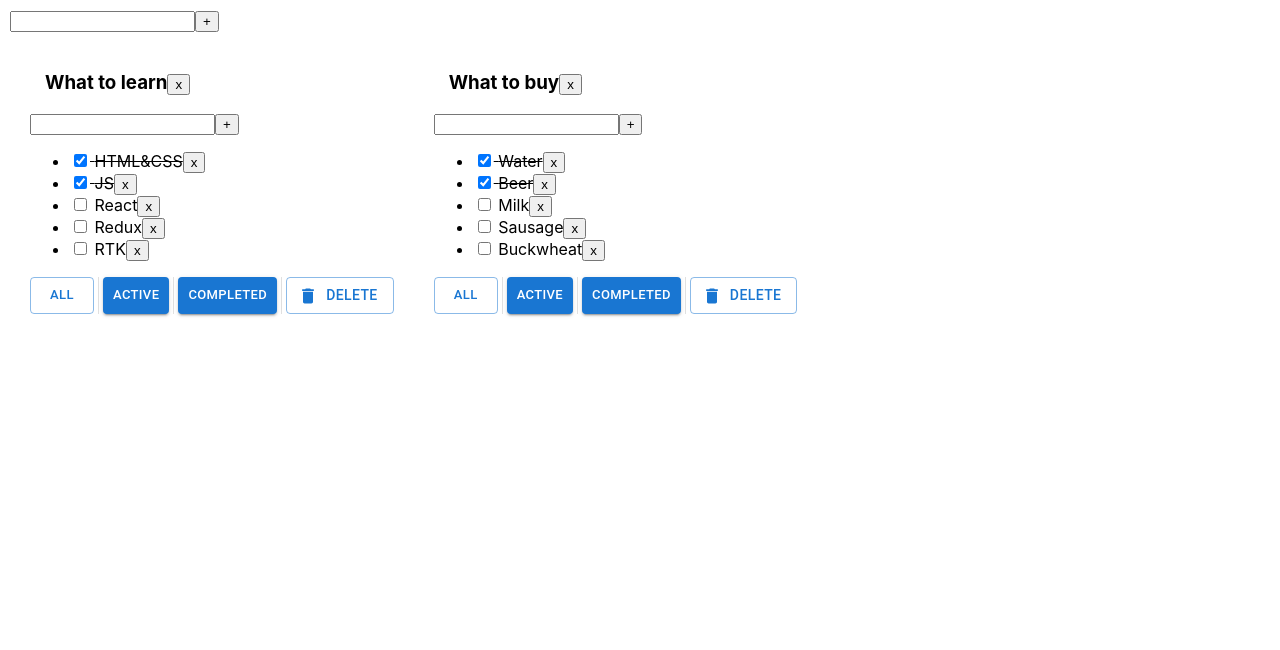
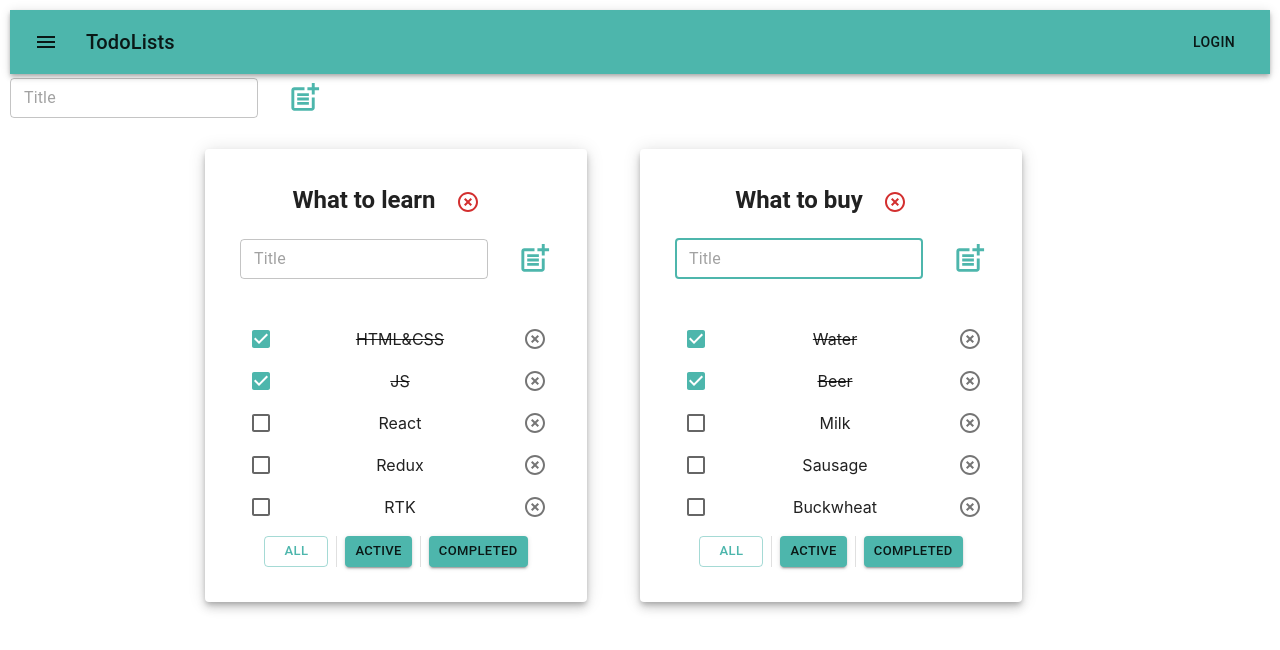
Before and after one commit to Maystrenko-Alex/Todolist, a React (Create React App) app: page / in a window 1280 px wide. Shown: the top 650 px of the page. Built offline with nearby package versions, Linux system fonts and the light colour scheme.

Commit message:
less07 materialUI

```diff
--- a/src/AddItemForm.tsx
+++ b/src/AddItemForm.tsx
@@ -1,3 +1,5 @@
+import { PostAdd } from '@mui/icons-material';
+import { Button, TextField } from '@mui/material';
 import React, { KeyboardEvent, ChangeEvent, useState } from 'react';
 
 type AddItemFormPropsType = {
@@ -27,16 +29,25 @@ export const AddItemForm = (props: AddItemFormPropsType) => {
   }
 
   return (
-    <div>
-      <input
+    <div className='addFormWrapper'>
+      <div className='inputAndButtonBlock'>
+        <TextField
+          size='small'
           className={error ? 'error' : 'notError'}
           autoFocus
+          placeholder='Title'
           value={title}
           onChange={onChangeValueInputHandler}
           onKeyPress={onKeyPressAddItem}
         />
-      <button onClick={addNewItemHandler}>+</button>
-      {error && <div className={'errorMessage'}>Title is required!</div>}
+        <Button
+          style={{paddingRight: '0px', justifyContent: 'flex-end'}}
+          onClick={addNewItemHandler}
+        >
+          <PostAdd fontSize='large' />
+        </Button>
+      </div>
+      {error && <div  className={'errorMessage'}>Title is required!</div>}
     </div>
   );
 };
--- a/src/App.css
+++ b/src/App.css
@@ -4,12 +4,14 @@
 }
 .todoWrapper {
   display: flex;
+  flex-wrap: nowrap;
 }
 .wrapper {
-  margin: 20px;
+  margin: 30px;
 }
-.wrapper h3 {
-  padding-left: 15px;
+.wrapper h5 {
+  padding-bottom: 15px;
+  font-weight: 600;
 }
 .isDone {
   text-decoration: line-through;
@@ -20,13 +22,13 @@
   background-color: rgb(45, 142, 239);
   font-weight: 500;
 }
+.colorBtn{
+  color: green;
+}
 
 .btnBlock {
   display: flex;
-  justify-content: space-around;
-}
-.btnBlock button {
-  /* margin: 2px; */
+  justify-content: space-evenly;
 }
 .error {
   border: 1px solid red;
@@ -39,3 +41,16 @@
   color: red;
   padding: 3px 10px ;
 }
+.notErrorMessage {
+  color: white;
+}
+.errorBlock {
+  float: right;
+}
+.addFormWrapper{
+ height: 75px;
+}
+.inputAndButtonBlock {
+  display: flex;
+  align-items: center;
+}
--- a/src/App.tsx
+++ b/src/App.tsx
@@ -1,3 +1,5 @@
+import { AppBar, Button, Container, Divider, Grid, IconButton, Paper, Toolbar, Typography } from '@mui/material';
+import MenuIcon from '@mui/icons-material/Menu';
 import React, { useState } from 'react';
 import { v1 } from 'uuid';
 import AddItemForm from './AddItemForm';
@@ -67,9 +69,9 @@ export function App() {
   }
 
   const addTodolist = (title: string) => {
-    const newTodoListId = v1();
+    if (todoLists.length < 6) {const newTodoListId = v1();
     setTodoLists([{ id: newTodoListId, title, filter: 'all' }, ...todoLists]);
-    setTasks({ ...tasks, [newTodoListId]: [] })
+    setTasks({ ...tasks, [newTodoListId]: [] })}
   }
 
   const changeTodoListTitle = (title: string, todoListId: string) => {
@@ -95,8 +97,10 @@ export function App() {
       filteredTasks = tasks[tl.id].filter(t => t.isDone === true)
     }
     return (
+      <Grid item  key={tl.id}>
+        <Paper elevation={6} style={{marginRight: '5px', padding: '5px'}} >
           <TodoList
-        key={tl.id}
+
             id={tl.id}
             filter={tl.filter}
             title={tl.title}
@@ -109,14 +113,38 @@ export function App() {
             changeTodoListTitle={changeTodoListTitle}
             changeTodoListFilter={changeTodoListFilter}
           />
+          {/* <Divider  /> */}
+        </Paper>
+      </Grid>
     )
   })
   return (
     <div className="App">
+       <AppBar position="static">
+        <Toolbar>
+          <IconButton
+            size="large"
+            edge="start"
+            color="inherit"
+            aria-label="menu"
+            sx={{ mr: 2 }}
+          >
+            <MenuIcon />
+          </IconButton>
+          <Typography variant="h6" component="div" sx={{ flexGrow: 1 }}>
+            TodoLists
+          </Typography>
+          <Button color="inherit">Login</Button>
+        </Toolbar>
+      </AppBar>
+
         <AddItemForm addItem={addTodolist} />
-      <div className='todoWrapper'>
+        {/* <div className='todoWrapper'> */}
+          <Grid container xs={12} spacing={6} style={{display: 'flex', justifyContent: 'center'}}>
             {todolistRender}
-      </div>
+          </Grid>
+        {/* </div> */}
+
     </div>
   );
 }
--- a/src/TodoList.tsx
+++ b/src/TodoList.tsx
@@ -1,5 +1,5 @@
-import { Button, Divider, Stack} from "@mui/material"
-import DeleteIcon from '@mui/icons-material/Delete';
+import { HighlightOff } from "@mui/icons-material"
+import { Button, Checkbox, Divider, IconButton, List, ListItem, Stack, Typography } from "@mui/material"
 import { ChangeEvent } from "react"
 import AddItemForm from "./AddItemForm"
 import { FilterValuesType, TaskType } from "./App"
@@ -28,15 +28,20 @@ export const TodoList = (props: TodoListPropsType) => {
     }
     const changeTaskTitle = (newTitle: string) => props.changeTaskTitle(newTitle, task.id, props.id);
     return (
-      <li key={task.id} className={task.isDone ? 'isDone' : ''}>
-        <input
-
-          type="checkbox"
-          checked={task.isDone}
-          onChange={changeTaskStatusHandler} />
+      <ListItem key={task.id}
+        style={{
+          padding: '0px',
+          justifyContent: 'space-between',
+          textDecoration: task.isDone ? 'line-through' : 'none'
+        }}
+        className={task.isDone ? 'isDone' : ''}
+      >
+        <Checkbox  checked={task.isDone} onChange={changeTaskStatusHandler}/>
         <EditableSpan title={task.title} changeTitle={changeTaskTitle} />
-        <button onClick={() => props.removeTask(task.id, props.id)}>x</button>
-      </li>
+        <IconButton size={'small'} onClick={() => props.removeTask(task.id, props.id)} >
+          <HighlightOff />
+        </IconButton>
+      </ListItem>
     )
   })
   const handlerCreator = (filter: FilterValuesType) => () => props.changeTodoListFilter(filter, props.id);
@@ -48,33 +53,31 @@ export const TodoList = (props: TodoListPropsType) => {
   }
   return (
     <div className='wrapper'>
-      <h3>
+      <Typography variant={"h5"} align={"center"} >
         <EditableSpan title={props.title} changeTitle={changeTodoListTitle} />
-        <button onClick={removeTodoList}>x</button>
-      </h3>
+        <Button onClick={removeTodoList}><HighlightOff color="error"/></Button>
+      </Typography>
       <AddItemForm addItem={addTask} />
-
-      <ul>
+      <List>
         {props.tasks.length ? tasksList : <span>Your taskslist is empty...</span>}
-      </ul>
+      </List>
       <div className={'btnBlock'}>
-      <Stack spacing={0.5} direction="row" divider={<Divider  orientation="vertical"/>}>
+        <Stack spacing={1} direction="row" divider={<Divider orientation="vertical" />}>
           <Button
             size='small'
-          variant = { (props.filter === 'all') ? 'outlined' : 'contained'}
+            variant={(props.filter === 'all') ? 'outlined' : 'contained'}
             onClick={handlerCreator('all')}
           >All</Button>
           <Button
-          size='small'
-          variant={ (props.filter === 'active') ? 'outlined' : 'contained'}
+            size={'small'}
+            variant={(props.filter === 'active') ? 'outlined' : 'contained'}
             onClick={handlerCreator('active')}
           >Active</Button>
           <Button
             size='small'
-          variant={ (props.filter === 'completed') ? 'outlined' : 'contained'}
+            variant={(props.filter === 'completed') ? 'outlined' : 'contained'}
             onClick={handlerCreator('completed')}
           >Completed</Button>
-        <Button variant="outlined" startIcon={<DeleteIcon />} > Delete</Button>
         </Stack>
       </div>
     </div>
--- a/src/index.tsx
+++ b/src/index.tsx
@@ -3,11 +3,28 @@ import ReactDOM from 'react-dom/client';
 import './index.css';
 import { App } from './App';
 import reportWebVitals from './reportWebVitals';
+import { createTheme, ThemeProvider } from '@mui/material/styles';
+import { green, teal, yellow } from '@mui/material/colors';
+import { dark } from '@mui/material/styles/createPalette';
+
+const newTheme = createTheme({
+  palette: {
+    primary: {
+      main: '#4db6ac',
+    },
+    secondary: yellow,
+    mode: 'light'
+  }
+})
 
 const root = ReactDOM.createRoot(
   document.getElementById('root') as HTMLElement
 );
-root.render(<App />);
+root.render(
+<ThemeProvider theme={newTheme}>
+<App />
+</ThemeProvider>
+);
 
 // If you want to start measuring performance in your app, pass a function
 // to log results (for example: reportWebVitals(console.log))
```
Lines whose indentation alone changed are shown as unchanged.
